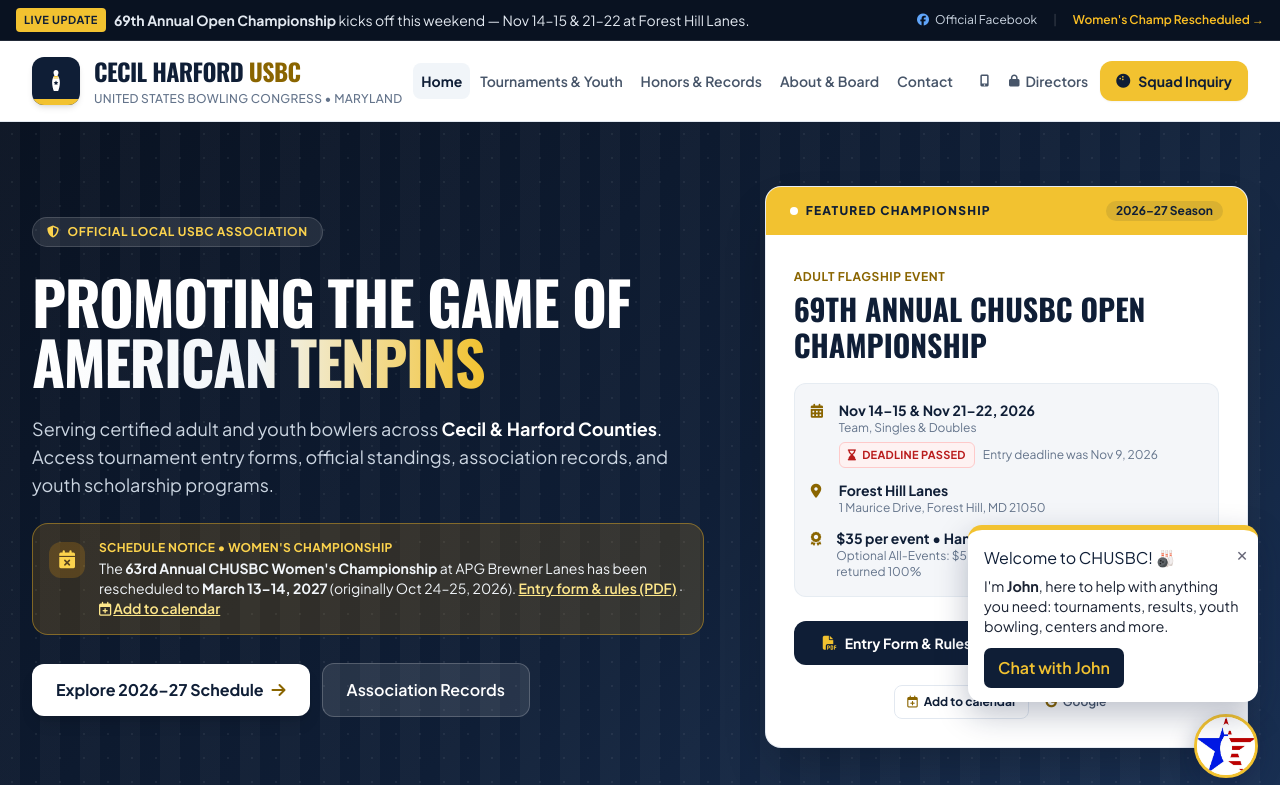
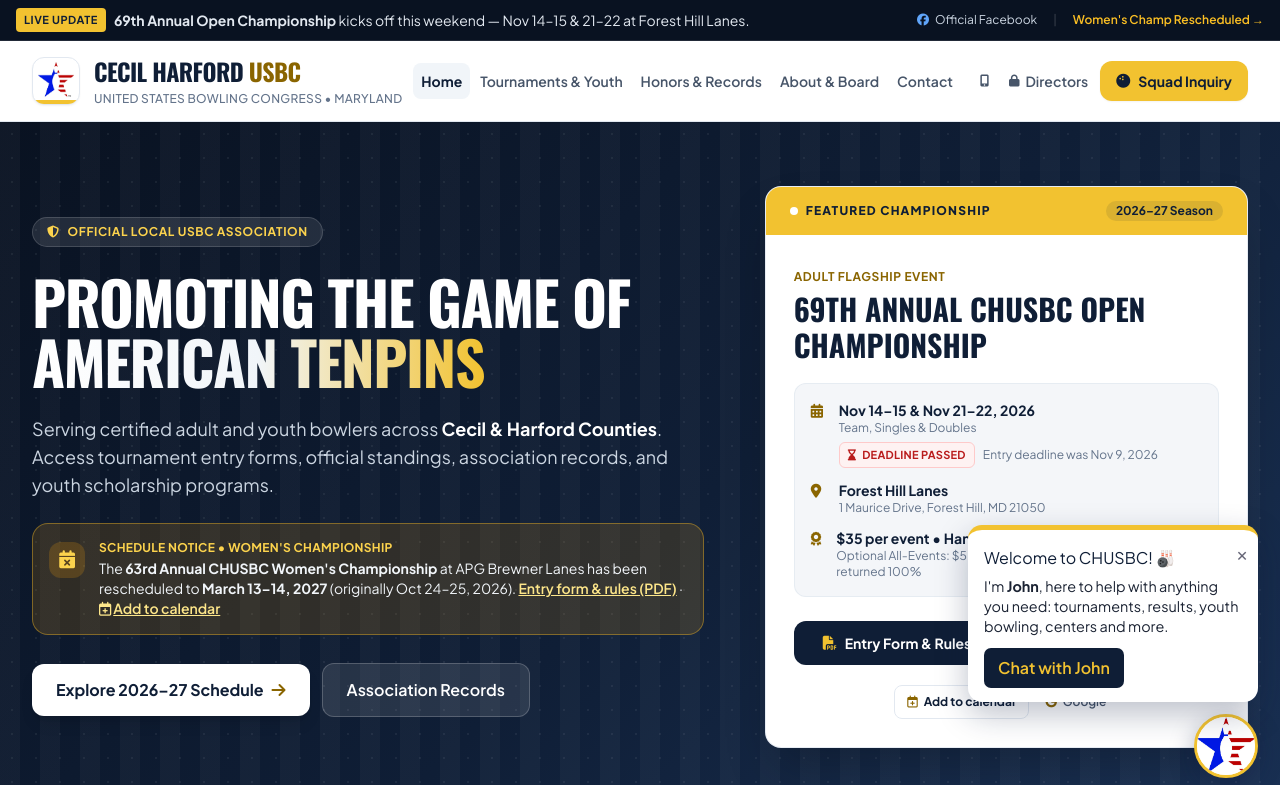
Before and after one commit to sjkram85/CHUSBC-Website-Redesign, a plain HTML site: page index.html in a window 1280 px wide. Shown: the top 785 px of the page. Drawn offline with nearby package versions, Linux system fonts and the light colour scheme; a script that the page names is missing.

Commit message:
Header: official USBC logo (assets/logo.jpg) in white tile on site + Director Portal; SW v6

```diff
--- a/index.html
+++ b/index.html
@@ -121,18 +121,10 @@
             <div class="flex items-center justify-between h-20">
                 <!-- Brand Identity -->
                 <button onclick="switchView('home')" class="flex items-center gap-3.5 text-left group focus:outline-none">
-                    <!-- Custom USBC-Inspired Bowling Crest SVG -->
-                    <div class="w-12 h-12 rounded-xl bg-navy flex items-center justify-center shadow-md group-hover:bg-navy-light transition relative overflow-hidden shrink-0">
-                        <div class="absolute bottom-0 inset-x-0 h-1.5 bg-gold"></div>
-                        <svg class="w-7 h-7 text-white" viewBox="0 0 36 36" fill="none" xmlns="http://www.w3.org/2000/svg">
-                            <!-- Bowling Pin Silhouette -->
-                            <path d="M18 4C16.1 4 14.8 5.4 14.8 7.3C14.8 8.6 15.4 9.7 16.1 10.6C14.4 12.6 13 15.6 13 19.8C13 24.5 14.4 28.4 15.2 31H20.8C21.6 28.4 23 24.5 23 19.8C23 15.6 21.6 12.6 19.9 10.6C20.6 9.7 21.2 8.6 21.2 7.3C21.2 5.4 19.9 4 18 4Z" fill="white"/>
-                            <!-- Neck Stripes -->
-                            <rect x="15.3" y="11.5" width="5.4" height="1.3" rx="0.5" fill="#F2C230"/>
-                            <rect x="14.7" y="13.6" width="6.6" height="1.3" rx="0.5" fill="#F2C230"/>
-                            <!-- Star Accent -->
-                            <path d="M18 17.5L18.9 19.4L21 19.7L19.5 21.1L19.8 23.2L18 22.2L16.2 23.2L16.5 21.1L15 19.7L17.1 19.4L18 17.5Z" fill="#0F1E36"/>
-                        </svg>
+                    <!-- Official USBC logo -->
+                    <div class="w-12 h-12 rounded-xl bg-white border border-slate-200 shadow-sm group-hover:shadow-md flex items-center justify-center transition relative overflow-hidden shrink-0">
+                        <img src="assets/logo.jpg" alt="USBC logo" width="40" height="40" class="w-[80%] h-[80%] object-contain -mt-0.5">
+                        <div class="absolute bottom-0 inset-x-0 h-1 bg-gold"></div>
                     </div>
                     <div>
                         <div class="flex items-center gap-2">
--- a/sw.js
+++ b/sw.js
@@ -16,7 +16,7 @@
  *
  * Bump CACHE_VERSION whenever the shell files change so old caches are dropped.
  */
-const CACHE_VERSION = 'chusbc-pwa-v5';
+const CACHE_VERSION = 'chusbc-pwa-v6';
 const SHELL_CACHE = 'chusbc-shell-' + CACHE_VERSION;
 const RUNTIME_CACHE = 'chusbc-runtime-' + CACHE_VERSION;
 
```
Also changed, not shown: directors.html (+3 -3 lines).
